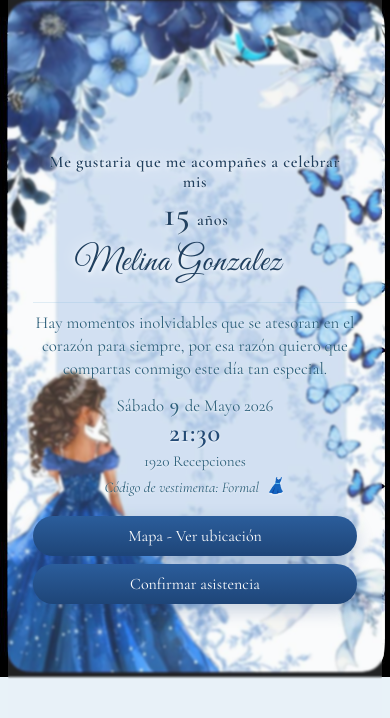
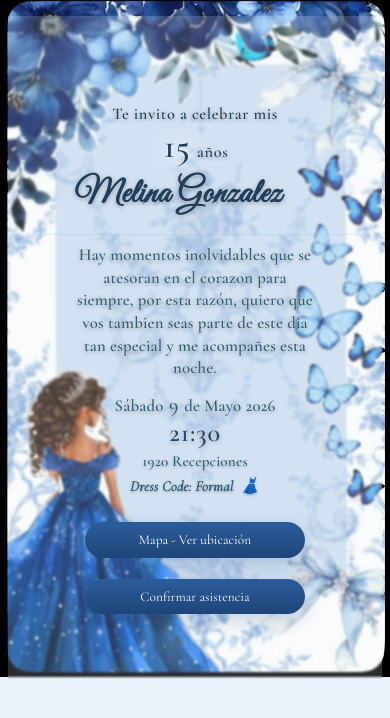
Before and after one commit to MatiasRosenberg/mel, a plain HTML site: page index.html in a window 390 px wide. Drawn offline with nearby package versions, Linux system fonts and the light colour scheme.

Commit message:
Arreglos en movile

```diff
--- a/index.html
+++ b/index.html
@@ -26,16 +26,14 @@
 
       <main class="content">
       <header class="hero">
-        <br><br><br><br>
-        <p class="hero-label">Me gustaria que me acompañes a celebrar mis</p>
+        <p class="hero-label">Te invito a celebrar mis</p>
         <p class="hero-label"><span class="hero-15">15</span> años</p>
         <h1 class="hero-name">Melina Gonzalez</h1>
       </header>
 
       <section class="section invitation-message">
         <p class="invitation-text">
-          Hay momentos inolvidables que se atesoran en el corazón para siempre,
-          por esa razón quiero que compartas conmigo este día tan especial.
+          Hay momentos inolvidables que se atesoran en el corazon para siempre, por esta razón, quiero que vos tambien seas parte de este dia tan especial y me acompañes esta noche.
         </p>
       </section>
 
@@ -48,7 +46,7 @@
         <p class="event-time">21:30</p>
         <p class="event-place">1920 Recepciones</p>
         <p class="event-dresscode">
-          <span>Código de vestimenta: Formal</span>
+          <span>Dress Code: Formal</span>
           <span class="dresscode-icon" aria-hidden="true">👗</span>
         </p>
       </section>
--- a/styles.css
+++ b/styles.css
@@ -39,9 +39,13 @@ body {
 }
 
 /* Texto más legible y formal sobre fondo con imagen */
-h1, h2, h3, p {
+h1, h2, h3, p, .hero-label, .hero-name, .invitation-text, .event-day, .event-time, .event-place, .event-dresscode {
   color: var(--blue-ink);
-  text-shadow: 0 1px 2px rgba(255, 255, 255, 0.75);
+  font-weight: 600;
+  letter-spacing: 0.01em;
+  text-shadow:
+    0 0 1px rgba(255, 255, 255, 0.95),
+    0 1px 3px rgba(0, 0, 0, 0.32);
 }
 
 /* ===== Fondo único escalable ===== */
@@ -98,9 +102,9 @@ body::after {
 .frame-bg {
   position: absolute;
   inset: 0;
-  background: rgba(232, 242, 248, 0.14);
-  backdrop-filter: blur(1px);
-  -webkit-backdrop-filter: blur(1px);
+  background: rgba(232, 242, 248, 0.18); /* menos opacidad para ver más fondo */
+  backdrop-filter: blur(0.8px);
+  -webkit-backdrop-filter: blur(0.8px);
   z-index: 1;
   pointer-events: none;
 }
@@ -546,6 +550,86 @@ body::after {
   .rsvp-page .section-title {
     font-size: clamp(1.7rem, 7vw, 2.2rem);
   }
+
+  /* Mejora de legibilidad móvil sin cambiar color */
+  .hero-label,
+  .hero-name,
+  .event-day,
+  .event-time,
+  .invitation-text {
+    font-weight: 700;
+    text-shadow:
+      0 0 2px rgba(255, 255, 255, 0.95),
+      0 1px 4px rgba(0, 0, 0, 0.40);
+  }
+
+  .hero-label {
+    font-size: clamp(1.05rem, 3.3vw, 1.25rem);
+  }
+
+  .hero-name {
+    font-size: clamp(2.2rem, 8vw, 3.2rem);
+  }
+
+  .invitation-text {
+    max-width: 280px;
+    margin: 0 auto;
+    line-height: 1.6;
+  }
+
+  .action-button {
+    min-width: 0;
+    width: 100%;
+    max-width: 220px;
+    margin: 0.4rem auto;
+    padding: 0.48rem 0.7rem;
+    font-size: 0.88rem;
+    border-radius: 999px;
+  }
+
+  #btn-mapa,
+  #btn-confirmar {
+    min-width: 0;
+    max-width: 220px;
+  }
+
+  .page-frame {
+    padding-top: clamp(4rem, 15vw, 6.5rem);
+    padding-bottom: clamp(2rem, 8vw, 4rem);
+    margin-top: 1rem;
+  }
+
+  .hero {
+    padding-top: clamp(3rem, 10vw, 5rem);
+    padding-bottom: clamp(2rem, 7vw, 3.5rem);
+    margin-top: 1rem;
+  }
+
+  .content {
+    padding-top: 0.8rem;
+  }
+
+  .content {
+    padding-top: 0.75rem;
+    padding-bottom: 1rem;
+  }
+
+  @media (max-width: 420px) {
+    .invitation-text {
+      max-width: 240px;
+      font-size: clamp(1rem, 3.5vw, 1.2rem);
+    }
+
+    .hero-name {
+      font-size: clamp(1.8rem, 10vw, 2.6rem);
+    }
+
+    .action-button {
+      max-width: 200px;
+      font-size: 0.84rem;
+      padding: 0.4rem 0.6rem;
+    }
+  }
 }
 
 /* ===== Secciones ===== */
```
